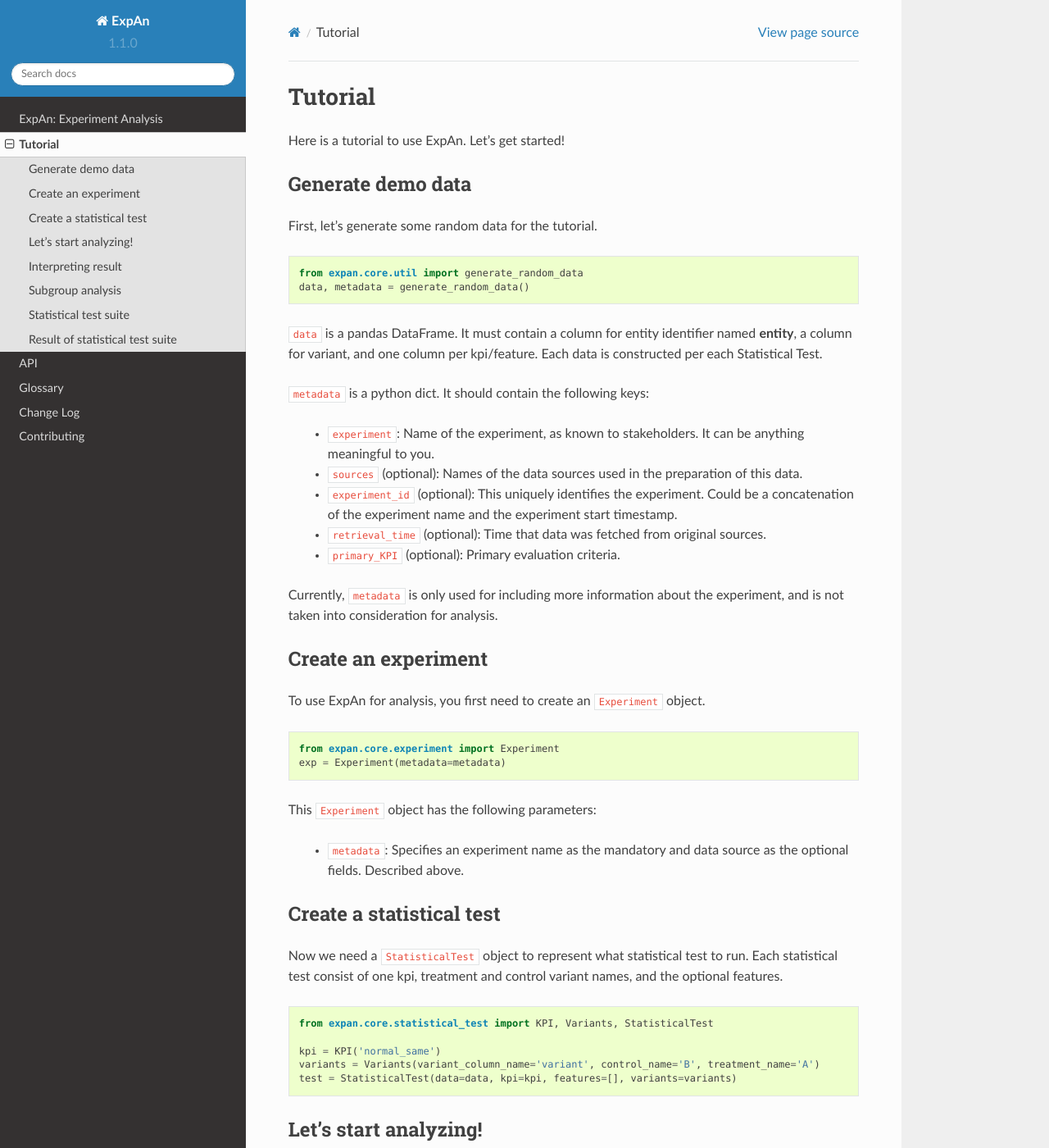
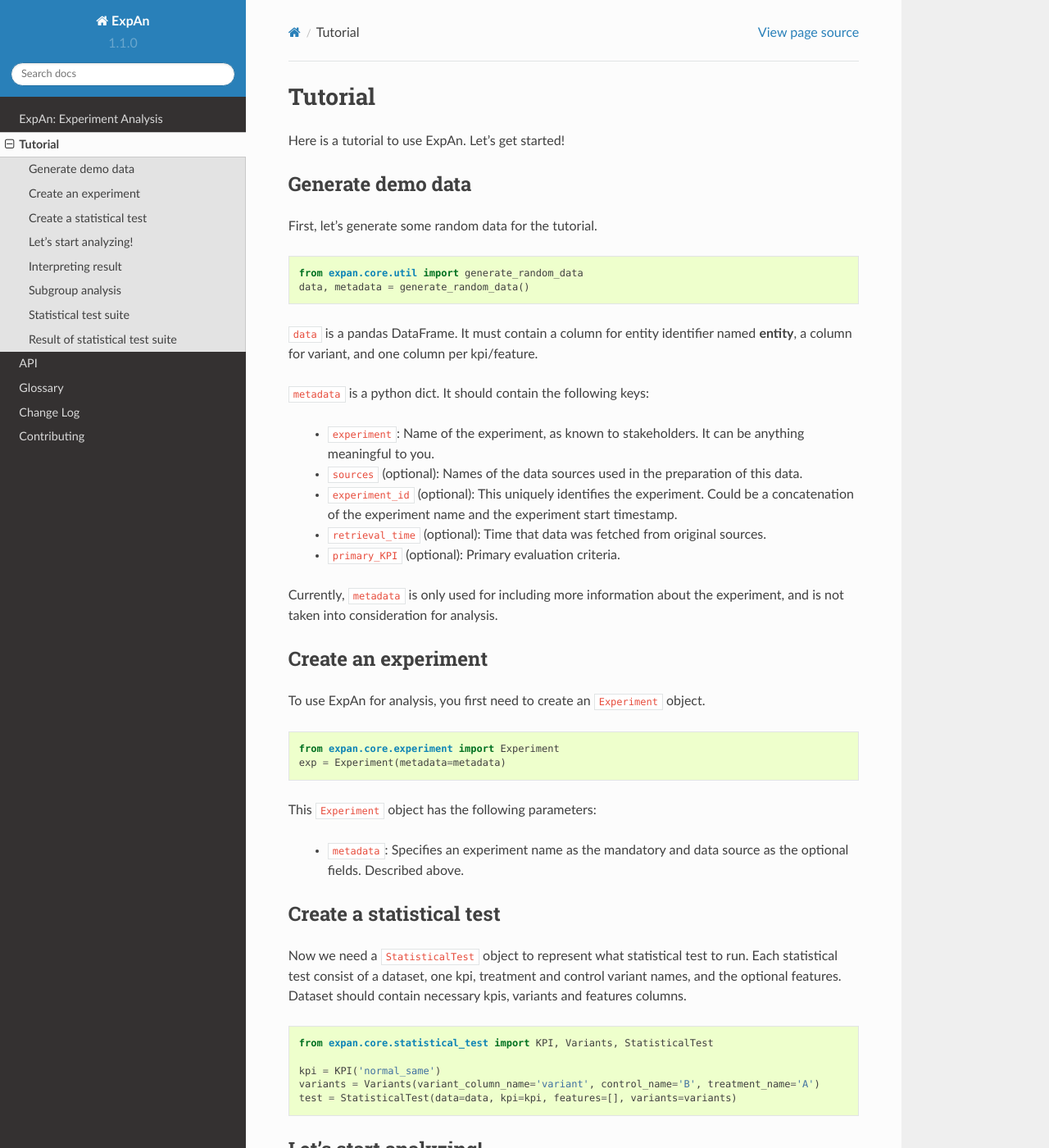
Before and after one commit to zalando/expan, a Sphinx documentation site: the page built from docs/tutorial.rst, in a window 1280 px wide and 1400 px high. Shown: the whole window at 82% size. Built offline with Sphinx 7.4.7 and the Read the Docs theme 2.0.0, drawn with Linux system fonts in a browser that asks for light colours.

Commit message:
Minor update of doc

```diff
--- a/docs/tutorial.rst
+++ b/docs/tutorial.rst
@@ -15,7 +15,7 @@ First, let's generate some random data for the tutorial.
 
 ``data`` is a pandas DataFrame.
 It must contain a column for entity identifier named **entity**,
-a column for variant, and one column per kpi/feature. Each data is constructed per each Statistical Test.
+a column for variant, and one column per kpi/feature.
 
 ``metadata`` is a python dict. It should contain the following keys:
 
@@ -46,7 +46,8 @@ This ``Experiment`` object has the following parameters:
 Create a statistical test
 ----------------------------------
 Now we need a ``StatisticalTest`` object to represent what statistical test to run.
-Each statistical test consist of one kpi, treatment and control variant names, and the optional features.
+Each statistical test consist of a dataset, one kpi, treatment and control variant names, and the optional features.
+Dataset should contain necessary kpis, variants and features columns.
 
 .. code-block:: python
 
```
